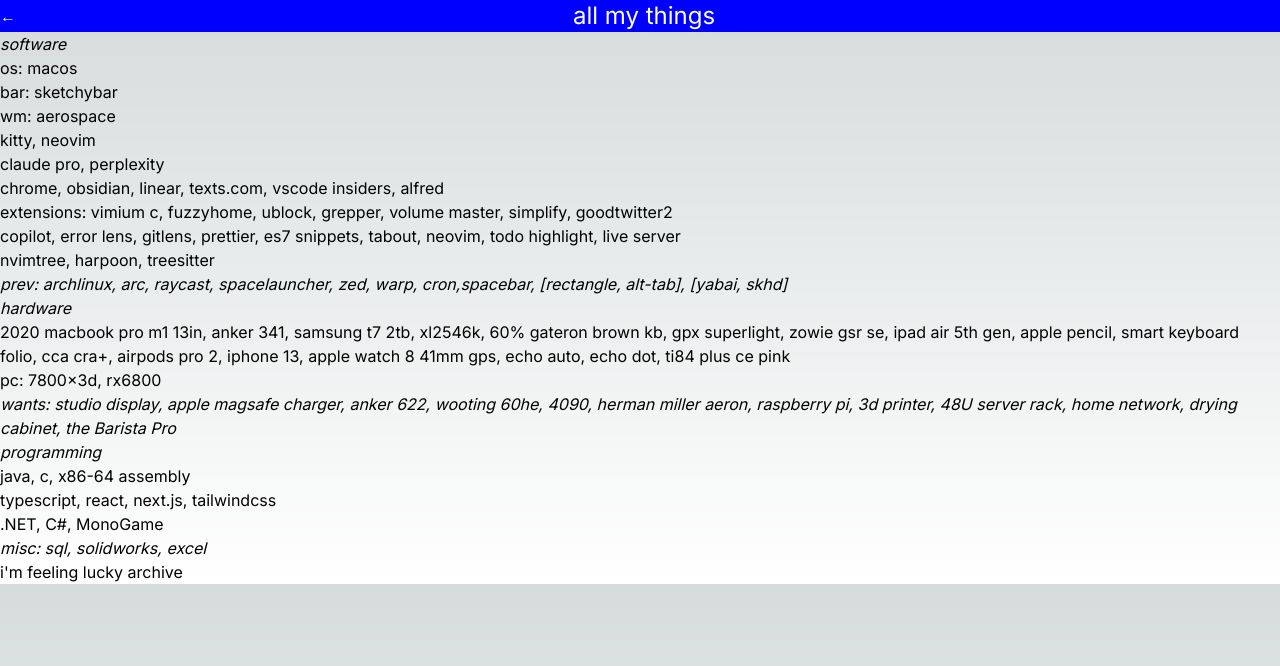
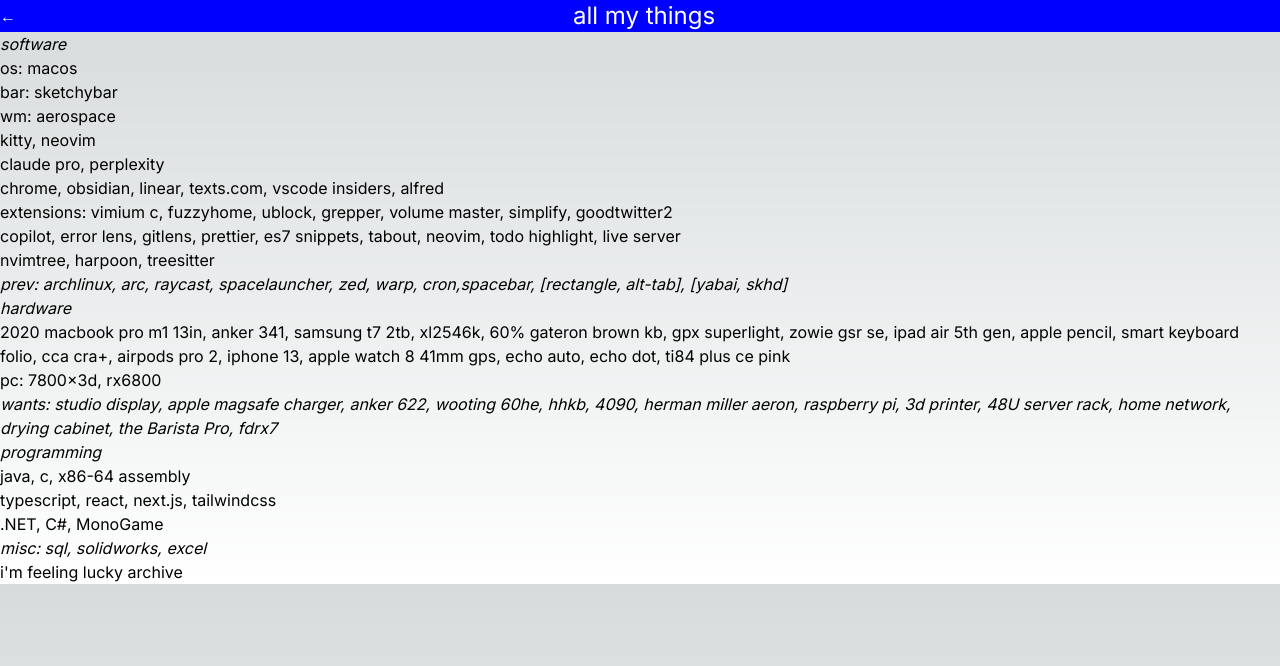
Before and after one commit to 5brian/catalogue, a Next.js app: page /stuff in a window 1280 px wide. Shown: the top 666 px of the page. Built offline with nearby package versions, Linux system fonts and the light colour scheme.

Commit message:
Refactor page.tsx to update the list of wanted items

```diff
--- a/src/app/stuff/page.tsx
+++ b/src/app/stuff/page.tsx
@@ -73,8 +73,9 @@
             <br />
             <i>
               wants: studio display, apple magsafe charger, anker 622, wooting
-              60he, 4090, herman miller aeron, raspberry pi, 3d printer, 48U
-              server rack, home network, drying cabinet, the Barista Pro
+              60he, hhkb, 4090, herman miller aeron, raspberry pi, 3d printer,
+              48U server rack, home network, drying cabinet, the Barista Pro,
+              fdrx7
             </i>
           </p>
         </div>
```
